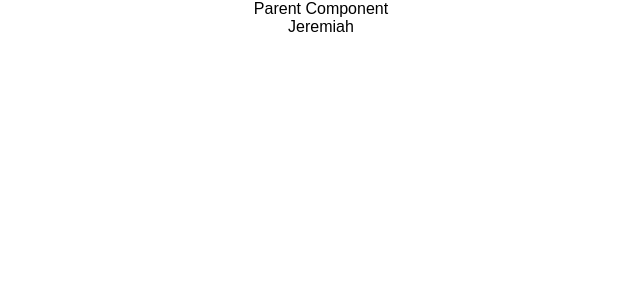
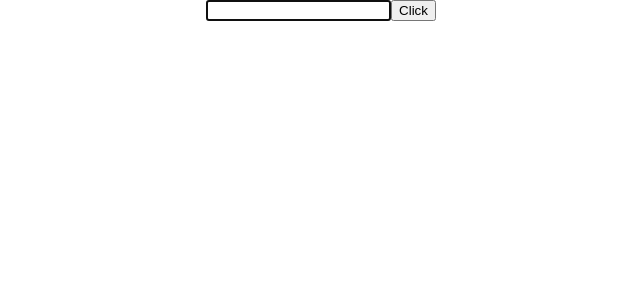
Before and after one commit to jegbune/React.useState, a React (Create React App) app: page / in a window 1280 px wide. Shown: the top 300 px of the page, without its empty margins (319-959 px from the left). Built offline with nearby package versions, Linux system fonts and the light colour scheme.

Commit message:
React lesson on React.inputRef; used to access an element after page load

```diff
--- a/src/App.js
+++ b/src/App.js
@@ -20,12 +20,14 @@
 import Table from "./components/Table";
 import PureComp from "./components/PureComp";
 import ParentComp from "./components/ParentComp";
+import RefsDemo from "./components/RefsDemo";
 
 class App extends Component {
   render()  {
     return (
       <div className="App">
-        <ParentComp/>
+        <RefsDemo />
+        {/* <ParentComp/> */}
         {/* <Table/> */}
         {/* <FragmentDemo /> */}
         {/* <LifecycleA /> */}
--- /dev/null
+++ b/src/components/RefsDemo.js
@@ -0,0 +1,30 @@
+import React, { PureComponent } from 'react'
+
+class RefsDemo extends PureComponent {
+    constructor(props) {
+        super(props)
+        this.inputRef = React.createRef()
+
+        }
+
+        componentDidMount(){
+            this.inputRef.current.focus()
+            console.log(this.inputRef)
+        }
+
+        clickHandler= () =>{
+            alert(this.inputRef.current.value)
+        }
+
+
+    render() {
+        return (
+            <>
+            <input type='text' ref={this.inputRef} />
+            <button onClick={this.clickHandler}>Click</button>
+            </>
+        )
+    }
+}
+
+export default RefsDemo
```
